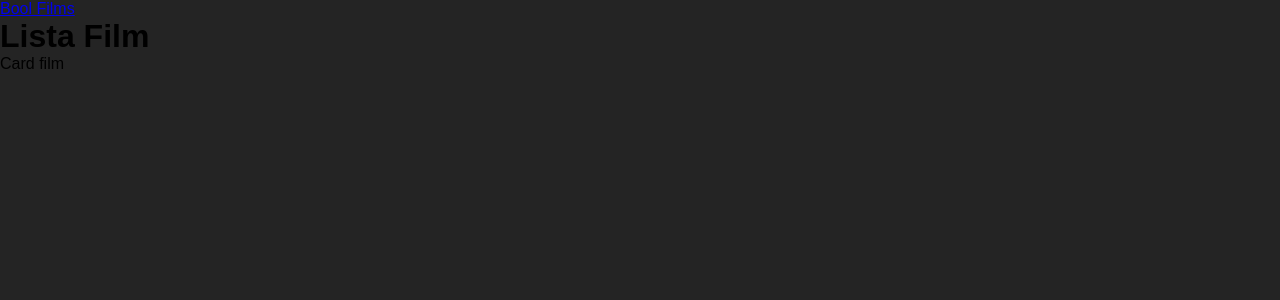
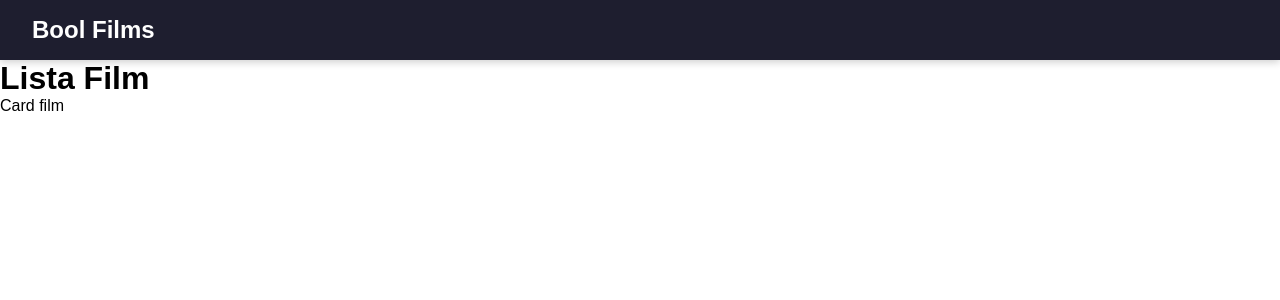
Before and after one commit to Alessandro-Messineo/webapp-react, a React (Vite) app: page / in a window 1280 px wide. Shown: the top 300 px of the page. Built offline with nearby package versions, Linux system fonts and the light colour scheme.

Commit message:
aggiunto css a header

```diff
--- /dev/null
+++ b/components/Header.css
@@ -0,0 +1,15 @@
+nav {
+  background-color: #1e1e2f;
+  padding: 1rem 2rem;
+  display: flex;
+  align-items: center;
+  box-shadow: 0 2px 8px rgba(0, 0, 0, 0.2); /* ombra leggera */
+}
+
+.container-header a {
+  color: #ffffff;             /* testo bianco */
+  font-size: 1.5rem;          /* dimensione del titolo */
+  font-weight: 600;           /* testo in grassetto */
+  text-decoration: none;      /* rimuove la sottolineatura */
+  transition: color 0.3s ease; /* effetto morbido al passaggio */
+}
--- a/components/Header.jsx
+++ b/components/Header.jsx
@@ -1,10 +1,12 @@
+import './Header.css';
+
 // importo link da router-dom
 import { Link } from "react-router-dom"
 
 
 export default function Header() {
     return (
-        <nav >
+        <nav className='container-header'>
             <div>
                 <Link to="/">Bool Films</Link>
             </div>
--- a/src/index.css
+++ b/src/index.css
@@ -4,5 +4,4 @@
   margin: 0;
   padding: 0;
   box-sizing: border-box;
-  background-color: #242424;
 }
```
